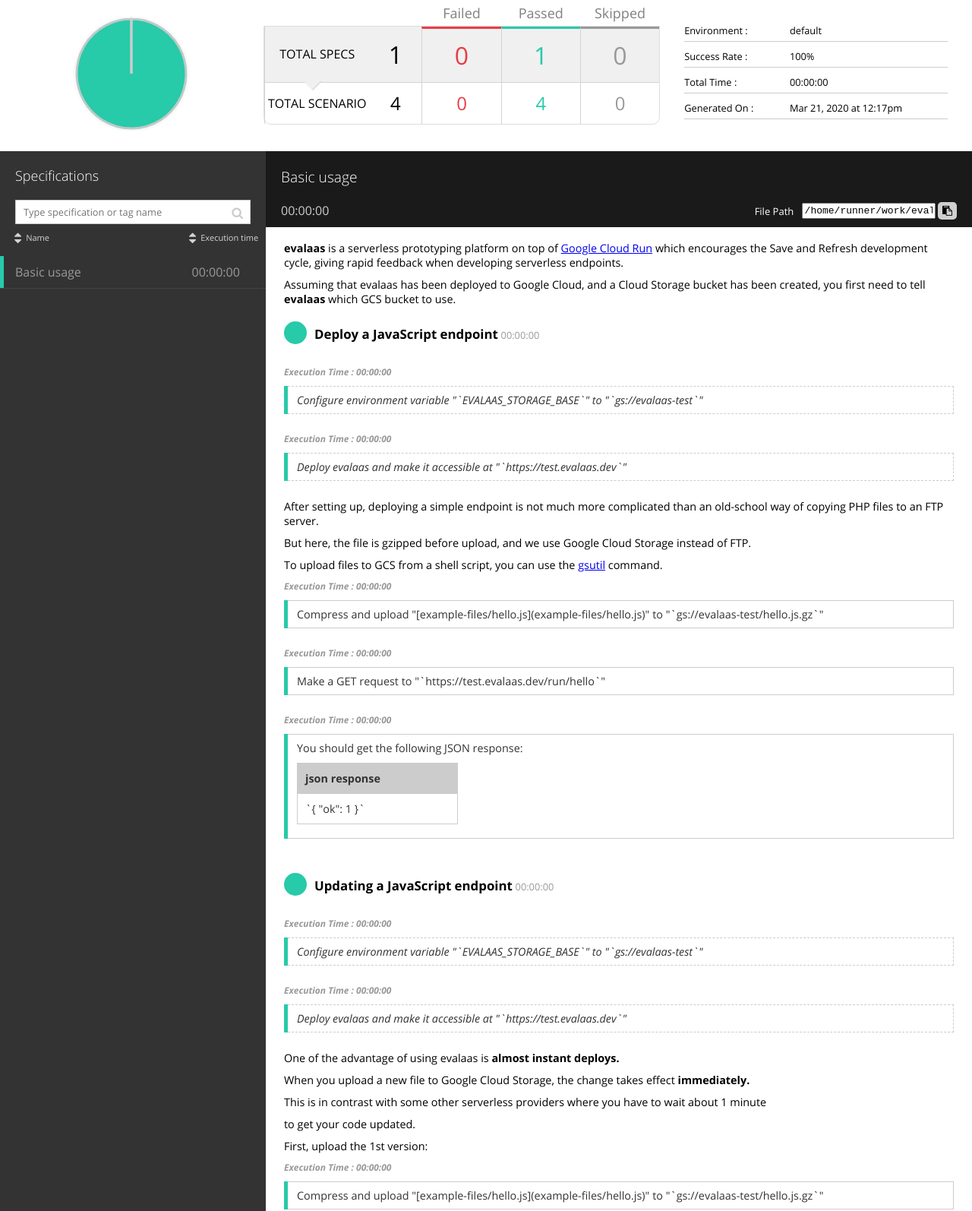
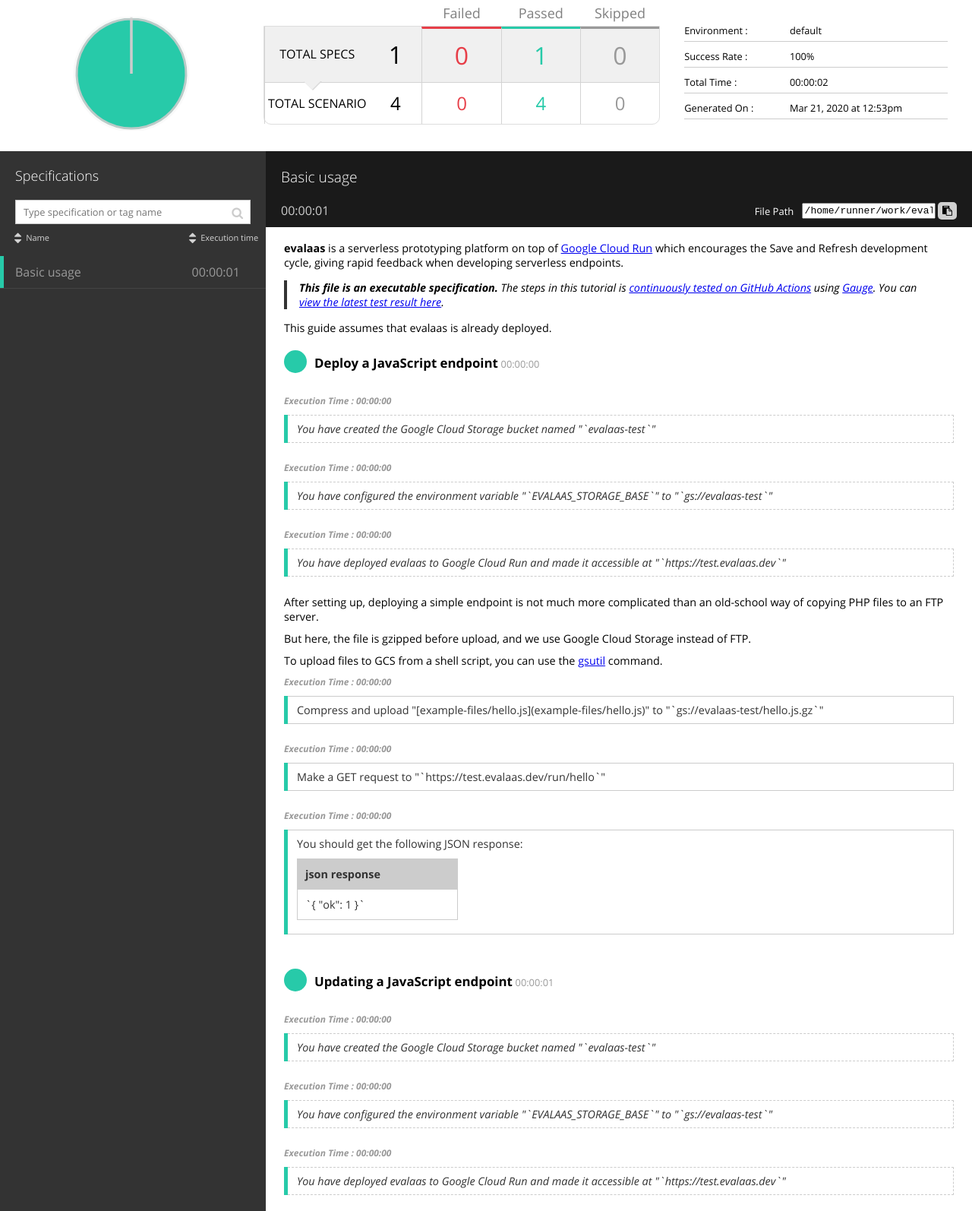
Before and after one commit to dtinth/evalaas, a plain HTML site: page specs/Basic usage.html in a window 1280 px wide. Shown: the part 80-1674 px from the top of the page at 76% size. Drawn offline with Linux system fonts and the light colour scheme.

Commit message:
Deploying to gh-pages from  - 23d9d999fdcf9ae04250404d0fc93a37d2e9262c 🚀

```diff
--- a/specs/Basic usage.html
+++ b/specs/Basic usage.html
@@ -72,11 +72,11 @@
     </li>
     <li>
       <label>Total Time </label>
-      <span>00:00:00</span>
+      <span>00:00:02</span>
     </li>
     <li>
       <label>Generated On </label>
-      <span>Mar 21, 2020 at 12:17pm</span>
+      <span>Mar 21, 2020 at 12:53pm</span>
     </li>
   </ul>
 
@@ -118,7 +118,7 @@
               <li class='passed spec-name'>
 
               <span id="scenarioName" class="scenarioname">Basic usage</span>
-              <span id="time" class="time">00:00:00</span>
+              <span id="time" class="time">00:00:01</span>
             </li>
           </a>
 
@@ -150,7 +150,7 @@
               <i class="fa fa-clipboard" aria-hidden="true" title="Copy to Clipboard"></i>
           </button>
         </div>
-        <span class="time">00:00:00</span>
+        <span class="time">00:00:01</span>
       </div>
 
 
@@ -171,7 +171,11 @@
 
   <span><p><strong>evalaas</strong> is a serverless prototyping platform on top of <a href="https://cloud.google.com/run" rel="nofollow">Google Cloud Run</a> which encourages the Save and Refresh development cycle, giving rapid feedback when developing serverless endpoints.</p>
 
-<p>Assuming that evalaas has been deployed to Google Cloud, and a Cloud Storage bucket has been created, you first need to tell <strong>evalaas</strong> which GCS bucket to use.</p>
+<blockquote>
+<p><strong>This file is an executable specification.</strong> The steps in this tutorial is <a href="https://github.com/dtinth/evalaas/actions" rel="nofollow">continuously tested on GitHub Actions</a> using <a href="https://gauge.org/" rel="nofollow">Gauge</a>. You can <a href="https://dtinth.github.io/evalaas/specs/Basic%20usage.html" rel="nofollow">view the latest test result here</a>.</p>
+</blockquote>
+
+<p>This guide assumes that evalaas is already deployed.</p>
 </span>
 
 
@@ -239,22 +243,12 @@
 
 
       <span>
-        Configure environment variable
-      </span>
-
-
-
-      <span class='parameter'>"`EVALAAS_STORAGE_BASE`"</span>
-
-
-
-      <span>
-         to
-      </span>
-
-
-
-      <span class='parameter'>"`gs://evalaas-test`"</span>
+        You have created the Google Cloud Storage bucket named
+      </span>
+
+
+
+      <span class='parameter'>"`evalaas-test`"</span>
 
 
   </div>
@@ -324,7 +318,92 @@
 
 
       <span>
-        Deploy evalaas and make it accessible at
+        You have configured the environment variable
+      </span>
+
+
+
+      <span class='parameter'>"`EVALAAS_STORAGE_BASE`"</span>
+
+
+
+      <span>
+         to
+      </span>
+
+
+
+      <span class='parameter'>"`gs://evalaas-test`"</span>
+
+
+  </div>
+
+
+
+
+
+
+
+
+
+
+
+
+
+
+
+
+
+
+
+
+
+
+
+	</li></ul></div></div>
+
+
+
+
+
+
+    </div>
+
+    <div class='context-step'>
+
+
+
+
+  <div class='step'>
+
+
+    <h5 class='execution-time'>
+      <span class='time'>Execution Time : 00:00:00</span>
+    </h5>
+
+  <div class='step-info passed'>
+
+  <ul>
+    <li class='step'>
+      <div class='step-txt'>
+
+
+
+
+
+
+
+
+
+
+
+
+
+
+
+
+      <span>
+        You have deployed evalaas to Google Cloud Run and made it accessible at
       </span>
 
 
@@ -649,7 +728,7 @@
 
   <div class="scenario-head">
     <h3 class="head borderBottom">Updating a JavaScript endpoint</h3>
-    <span class="time">00:00:00</span>
+    <span class="time">00:00:01</span>
 
 
 
@@ -701,22 +780,12 @@
 
 
       <span>
-        Configure environment variable
-      </span>
-
-
-
-      <span class='parameter'>"`EVALAAS_STORAGE_BASE`"</span>
-
-
-
-      <span>
-         to
-      </span>
-
-
-
-      <span class='parameter'>"`gs://evalaas-test`"</span>
+        You have created the Google Cloud Storage bucket named
+      </span>
+
+
+
+      <span class='parameter'>"`evalaas-test`"</span>
 
 
   </div>
@@ -786,7 +855,92 @@
 
 
       <span>
-        Deploy evalaas and make it accessible at
+        You have configured the environment variable
+      </span>
+
+
+
+      <span class='parameter'>"`EVALAAS_STORAGE_BASE`"</span>
+
+
+
+      <span>
+         to
+      </span>
+
+
+
+      <span class='parameter'>"`gs://evalaas-test`"</span>
+
+
+  </div>
+
+
+
+
+
+
+
+
+
+
+
+
+
+
+
+
+
+
+
+
+
+
+
+	</li></ul></div></div>
+
+
+
+
+
+
+    </div>
+
+    <div class='context-step'>
+
+
+
+
+  <div class='step'>
+
+
+    <h5 class='execution-time'>
+      <span class='time'>Execution Time : 00:00:00</span>
+    </h5>
+
+  <div class='step-info passed'>
+
+  <ul>
+    <li class='step'>
+      <div class='step-txt'>
+
+
+
+
+
+
+
+
+
+
+
+
+
+
+
+
+      <span>
+        You have deployed evalaas to Google Cloud Run and made it accessible at
       </span>
 
 
@@ -1101,7 +1255,7 @@
 
 
     <h5 class='execution-time'>
-      <span class='time'>Execution Time : 00:00:00</span>
+      <span class='time'>Execution Time : 00:00:01</span>
     </h5>
 
   <div class='step-info passed'>
@@ -1417,22 +1571,12 @@
 
 
       <span>
-        Configure environment variable
-      </span>
-
-
-
-      <span class='parameter'>"`EVALAAS_STORAGE_BASE`"</span>
-
-
-
-      <span>
-         to
-      </span>
-
-
-
-      <span class='parameter'>"`gs://evalaas-test`"</span>
+        You have created the Google Cloud Storage bucket named
+      </span>
+
+
+
+      <span class='parameter'>"`evalaas-test`"</span>
 
 
   </div>
@@ -1502,7 +1646,92 @@
 
 
       <span>
-        Deploy evalaas and make it accessible at
+        You have configured the environment variable
+      </span>
+
+
+
+      <span class='parameter'>"`EVALAAS_STORAGE_BASE`"</span>
+
+
+
+      <span>
+         to
+      </span>
+
+
+
+      <span class='parameter'>"`gs://evalaas-test`"</span>
+
+
+  </div>
+
+
+
+
+
+
+
+
+
+
+
+
+
+
+
+
+
+
+
+
+
+
+
+	</li></ul></div></div>
+
+
+
+
+
+
+    </div>
+
+    <div class='context-step'>
+
+
+
+
+  <div class='step'>
+
+
+    <h5 class='execution-time'>
+      <span class='time'>Execution Time : 00:00:00</span>
+    </h5>
+
+  <div class='step-info passed'>
+
+  <ul>
+    <li class='step'>
+      <div class='step-txt'>
+
+
+
+
+
+
+
+
+
+
+
+
+
+
+
+
+      <span>
+        You have deployed evalaas to Google Cloud Run and made it accessible at
       </span>
 
 
@@ -1984,22 +2213,12 @@
 
 
       <span>
-        Configure environment variable
-      </span>
-
-
-
-      <span class='parameter'>"`EVALAAS_STORAGE_BASE`"</span>
-
-
-
-      <span>
-         to
-      </span>
-
-
-
-      <span class='parameter'>"`gs://evalaas-test`"</span>
+        You have created the Google Cloud Storage bucket named
+      </span>
+
+
+
+      <span class='parameter'>"`evalaas-test`"</span>
 
 
   </div>
@@ -2069,7 +2288,92 @@
 
 
       <span>
-        Deploy evalaas and make it accessible at
+        You have configured the environment variable
+      </span>
+
+
+
+      <span class='parameter'>"`EVALAAS_STORAGE_BASE`"</span>
+
+
+
+      <span>
+         to
+      </span>
+
+
+
+      <span class='parameter'>"`gs://evalaas-test`"</span>
+
+
+  </div>
+
+
+
+
+
+
+
+
+
+
+
+
+
+
+
+
+
+
+
+
+
+
+
+	</li></ul></div></div>
+
+
+
+
+
+
+    </div>
+
+    <div class='context-step'>
+
+
+
+
+  <div class='step'>
+
+
+    <h5 class='execution-time'>
+      <span class='time'>Execution Time : 00:00:00</span>
+    </h5>
+
+  <div class='step-info passed'>
+
+  <ul>
+    <li class='step'>
+      <div class='step-txt'>
+
+
+
+
+
+
+
+
+
+
+
+
+
+
+
+
+      <span>
+        You have deployed evalaas to Google Cloud Run and made it accessible at
       </span>
 
 
```
Also changed, not shown: index.html (+3 -3 lines).
